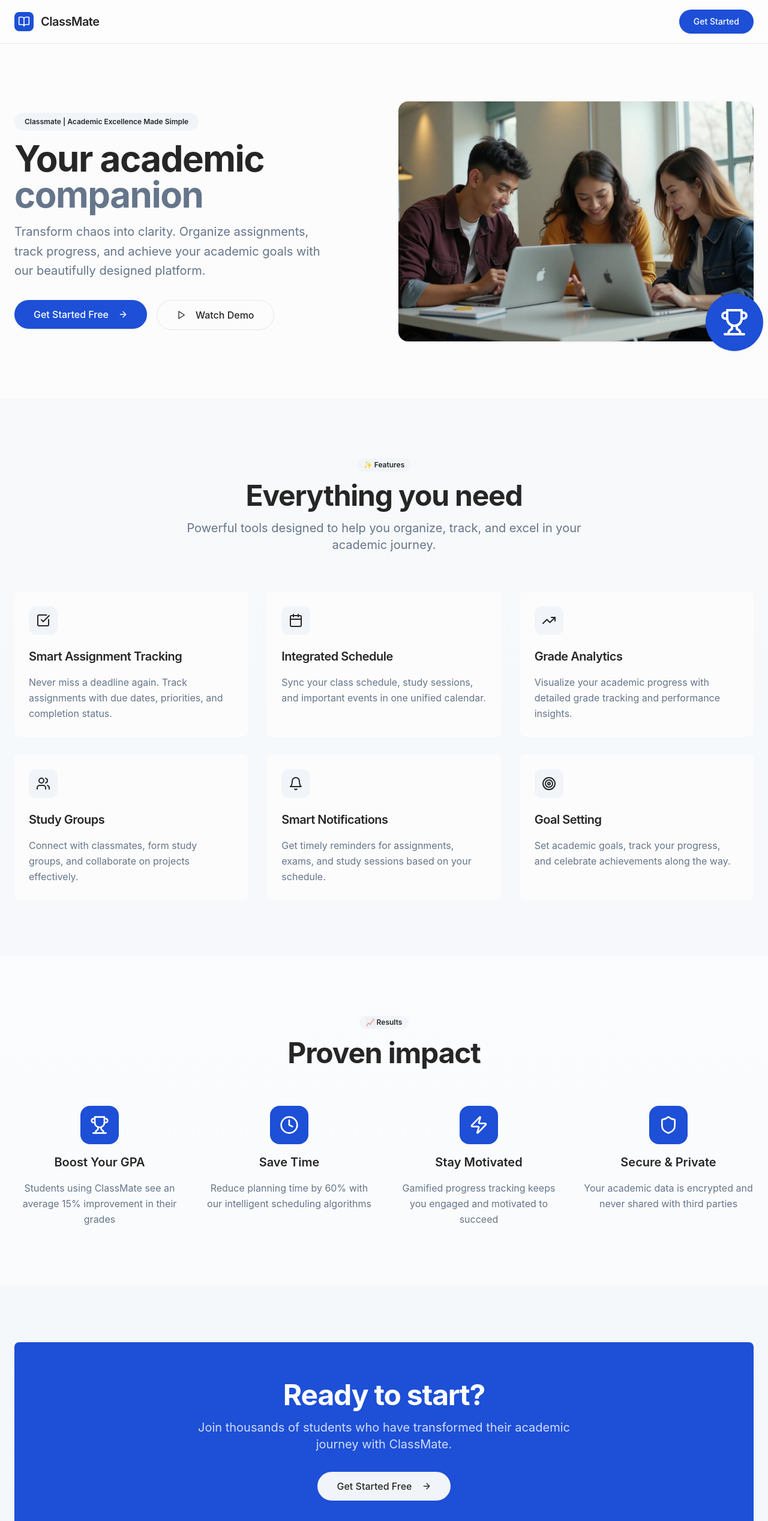
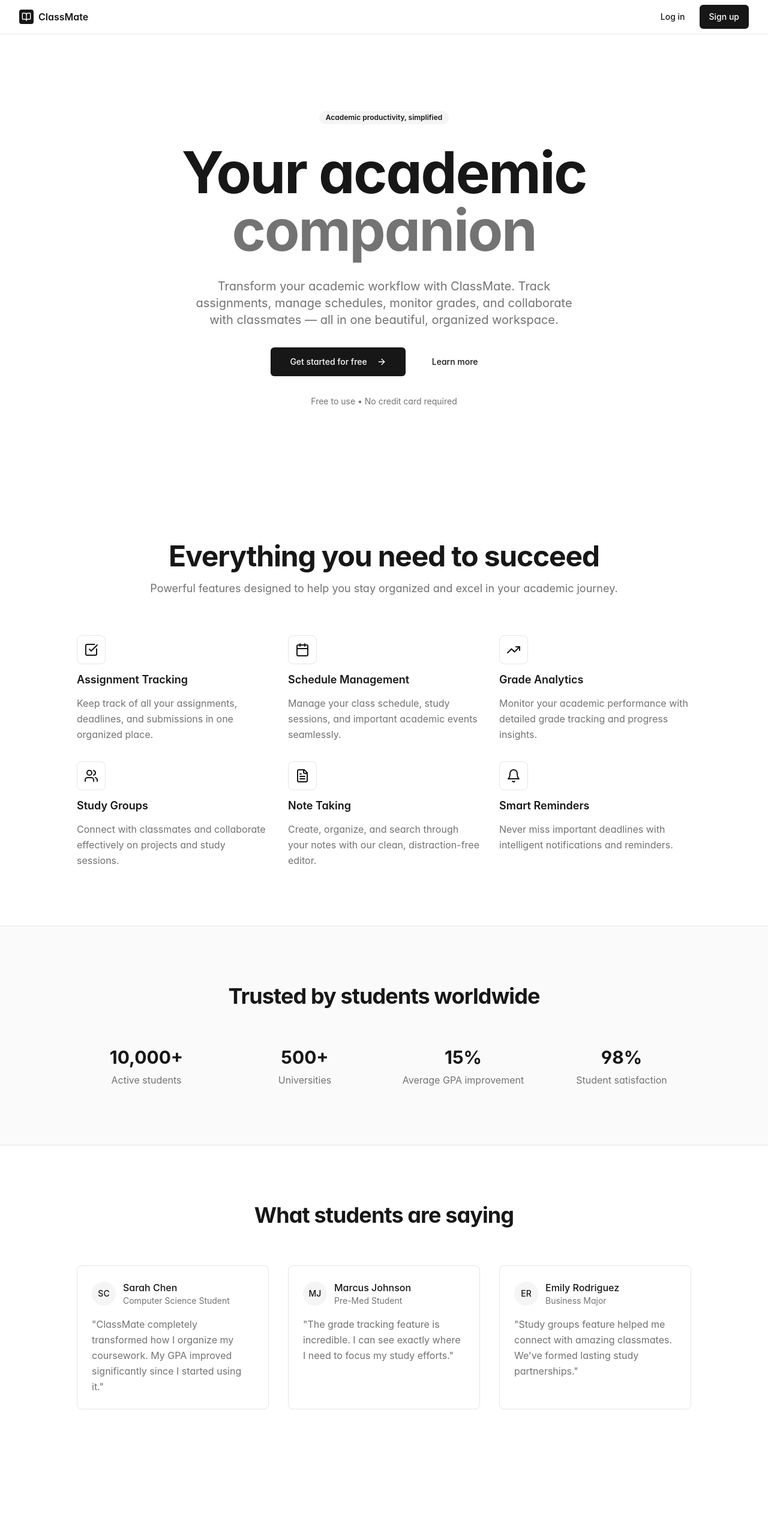
Before and after one commit to linux-cmd/classmate-academic-hub, a React (Vite) app: page / in a window 1280 px wide. Shown: the top 2535 px of the page at 60% size. Built offline with nearby package versions, Linux system fonts and the light colour scheme.

Commit message:
Redesign website to Notion style

```diff
--- a/src/index.css
+++ b/src/index.css
@@ -8,38 +8,38 @@ All colors MUST be HSL.
 
 @layer base {
   :root {
-    /* Notion-inspired neutral palette */
-    --background: 0 0% 99%;
-    --foreground: 0 0% 15%;
+    /* Notion-inspired ultra-minimal palette */
+    --background: 0 0% 100%;
+    --foreground: 0 0% 9%;
 
     --card: 0 0% 100%;
-    --card-foreground: 0 0% 15%;
+    --card-foreground: 0 0% 9%;
 
     --popover: 0 0% 100%;
-    --popover-foreground: 0 0% 15%;
+    --popover-foreground: 0 0% 9%;
 
-    /* Notion-style subtle accent */
-    --primary: 224 76% 48%;
+    /* Notion-style minimal accent - very subtle */
+    --primary: 0 0% 9%;
     --primary-foreground: 0 0% 100%;
 
-    --secondary: 210 40% 96%;
-    --secondary-foreground: 0 0% 15%;
+    --secondary: 0 0% 96%;
+    --secondary-foreground: 0 0% 9%;
 
-    --muted: 210 40% 96%;
-    --muted-foreground: 215 16% 47%;
+    --muted: 0 0% 96%;
+    --muted-foreground: 0 0% 45%;
 
-    --accent: 210 40% 96%;
-    --accent-foreground: 0 0% 15%;
+    --accent: 0 0% 96%;
+    --accent-foreground: 0 0% 9%;
 
     --destructive: 0 84% 60%;
     --destructive-foreground: 0 0% 98%;
 
-    /* Notion-style subtle borders */
-    --border: 214 32% 91%;
-    --input: 214 32% 91%;
-    --ring: 224 76% 48%;
+    /* Notion-style ultra-subtle borders */
+    --border: 0 0% 90%;
+    --input: 0 0% 90%;
+    --ring: 0 0% 9%;
 
-    /* Clean status colors */
+    /* Minimal status colors */
     --success: 142 71% 45%;
     --success-foreground: 0 0% 100%;
 
@@ -49,13 +49,9 @@ All colors MUST be HSL.
     --info: 199 89% 48%;
     --info-foreground: 0 0% 100%;
 
-    /* Minimal gradients */
-    --gradient-primary: linear-gradient(135deg, hsl(224 76% 48%), hsl(224 76% 58%));
-    --gradient-subtle: linear-gradient(180deg, hsl(0 0% 100%), hsl(210 40% 98%));
-
-    /* Notion-style subtle shadows */
-    --shadow-elegant: 0 1px 2px 0 hsl(0 0% 0% / 0.03), 0 1px 3px 1px hsl(0 0% 0% / 0.04);
-    --shadow-card: 0 1px 3px 0 hsl(0 0% 0% / 0.08), 0 4px 6px -1px hsl(0 0% 0% / 0.04);
+    /* Ultra-minimal shadows - barely visible like Notion */
+    --shadow-elegant: 0 1px 2px 0 hsl(0 0% 0% / 0.02);
+    --shadow-card: 0 1px 3px 0 hsl(0 0% 0% / 0.05);
 
     --radius: 0.5rem;
 
@@ -77,33 +73,33 @@ All colors MUST be HSL.
   }
 
   .dark {
-    --background: 240 10% 3.9%;
+    --background: 0 0% 9%;
     --foreground: 0 0% 98%;
 
-    --card: 240 10% 3.9%;
+    --card: 0 0% 9%;
     --card-foreground: 0 0% 98%;
 
-    --popover: 240 10% 3.9%;
+    --popover: 0 0% 9%;
     --popover-foreground: 0 0% 98%;
 
     --primary: 0 0% 98%;
-    --primary-foreground: 240 5.9% 10%;
+    --primary-foreground: 0 0% 9%;
 
-    --secondary: 240 3.7% 15.9%;
+    --secondary: 0 0% 14%;
     --secondary-foreground: 0 0% 98%;
 
-    --muted: 240 3.7% 15.9%;
-    --muted-foreground: 240 5% 64.9%;
+    --muted: 0 0% 14%;
+    --muted-foreground: 0 0% 63%;
 
-    --accent: 240 3.7% 15.9%;
+    --accent: 0 0% 14%;
     --accent-foreground: 0 0% 98%;
 
     --destructive: 0 62.8% 30.6%;
     --destructive-foreground: 0 0% 98%;
 
-    --border: 240 3.7% 15.9%;
-    --input: 240 3.7% 15.9%;
-    --ring: 240 4.9% 83.9%;
+    --border: 0 0% 14%;
+    --input: 0 0% 14%;
+    --ring: 0 0% 83%;
 
     --success: 142 76% 45%;
     --success-foreground: 0 0% 100%;
@@ -114,13 +110,9 @@ All colors MUST be HSL.
     --info: 199 89% 58%;
     --info-foreground: 0 0% 100%;
 
-    --gradient-primary: linear-gradient(135deg, hsl(0 0% 98%), hsl(240 5% 64.9%));
-    --gradient-subtle: linear-gradient(180deg, hsl(240 10% 3.9%), hsl(240 3.7% 15.9%));
-
-    /* Dark mode Notion-like shadows */
-    --shadow-card: 0 1px 3px 0 rgb(0 0 0 / 0.3), 0 1px 2px -1px rgb(0 0 0 / 0.3);
-    --shadow-elegant: 0 4px 6px -1px rgb(0 0 0 / 0.3), 0 2px 4px -2px rgb(0 0 0 / 0.3);
-    --shadow-glow: 0 10px 15px -3px rgb(0 0 0 / 0.3), 0 4px 6px -4px rgb(0 0 0 / 0.3);
+    /* Dark mode ultra-minimal shadows like Notion */
+    --shadow-card: 0 1px 3px 0 rgb(0 0 0 / 0.2);
+    --shadow-elegant: 0 2px 4px 0 rgb(0 0 0 / 0.1);
     --sidebar-background: 240 5.9% 10%;
     --sidebar-foreground: 240 4.8% 95.9%;
     --sidebar-primary: 224.3 76.3% 48%;
@@ -139,9 +131,11 @@ All colors MUST be HSL.
 
   body {
     @apply bg-background text-foreground transition-colors duration-300;
-    font-family: -apple-system, BlinkMacSystemFont, 'Segoe UI', 'Roboto', 'Oxygen', 'Ubuntu', 'Cantarell', 'Fira Sans', 'Droid Sans', 'Helvetica Neue', sans-serif;
+    font-family: ui-sans-serif, -apple-system, BlinkMacSystemFont, "Segoe UI Variable Display", "Segoe UI", Helvetica, "Apple Color Emoji", Arial, sans-serif, "Segoe UI Emoji", "Segoe UI Symbol";
     -webkit-font-smoothing: antialiased;
     -moz-osx-font-smoothing: grayscale;
+    font-feature-settings: "cv02", "cv03", "cv04", "cv11";
+    font-variation-settings: normal;
   }
 }
 
--- a/src/pages/Landing.tsx
+++ b/src/pages/Landing.tsx
@@ -1,6 +1,5 @@
 import { useState } from "react";
 import { Button } from "@/components/ui/button";
-import { Card, CardContent, CardDescription, CardHeader, CardTitle } from "@/components/ui/card";
 import { Badge } from "@/components/ui/badge";
 import {
   BookOpen,
@@ -10,17 +9,17 @@ import {
   CheckSquare,
   Bell,
   Target,
-  Trophy,
+  ArrowRight,
+  Star,
+  Clock,
+  BarChart3,
+  FileText,
   Zap,
   Shield,
-  Clock,
-  BarChart3,
-  ArrowRight,
-  Play
+  MessageCircle
 } from "lucide-react";
 import { useSupabaseAuth } from "@/hooks/useSupabaseAuth";
 import AuthDialog from "@/components/AuthDialog";
-import heroImage from "@/assets/hero-study-professional.jpg";
 
 const Landing = () => {
   const { isAuthenticated, signIn, signUp, signInWithGoogle } = useSupabaseAuth();
@@ -29,62 +28,54 @@ const Landing = () => {
   const features = [
     {
       icon: CheckSquare,
-      title: "Smart Assignment Tracking",
-      description: "Never miss a deadline again. Track assignments with due dates, priorities, and completion status.",
-      color: "text-blue-500"
+      title: "Assignment Tracking",
+      description: "Keep track of all your assignments, deadlines, and submissions in one organized place."
     },
     {
       icon: Calendar,
-      title: "Integrated Schedule",
-      description: "Sync your class schedule, study sessions, and important events in one unified calendar.",
-      color: "text-green-500"
+      title: "Schedule Management",
+      description: "Manage your class schedule, study sessions, and important academic events seamlessly."
     },
     {
       icon: TrendingUp,
       title: "Grade Analytics",
-      description: "Visualize your academic progress with detailed grade tracking and performance insights.",
-      color: "text-purple-500"
+      description: "Monitor your academic performance with detailed grade tracking and progress insights."
     },
     {
       icon: Users,
       title: "Study Groups",
-      description: "Connect with classmates, form study groups, and collaborate on projects effectively.",
-      color: "text-orange-500"
+      description: "Connect with classmates and collaborate effectively on projects and study sessions."
+    },
+    {
+      icon: FileText,
+      title: "Note Taking",
+      description: "Create, organize, and search through your notes with our clean, distraction-free editor."
     },
     {
       icon: Bell,
-      title: "Smart Notifications",
-      description: "Get timely reminders for assignments, exams, and study sessions based on your schedule.",
-      color: "text-red-500"
-    },
-    {
-      icon: Target,
-      title: "Goal Setting",
-      description: "Set academic goals, track your progress, and celebrate achievements along the way.",
-      color: "text-indigo-500"
+      title: "Smart Reminders",
+      description: "Never miss important deadlines with intelligent notifications and reminders."
     }
   ];
 
-  const benefits = [
+  const testimonials = [
     {
-      icon: Trophy,
-      title: "Boost Your GPA",
-      description: "Students using ClassMate see an average 15% improvement in their grades"
+      name: "Sarah Chen",
+      role: "Computer Science Student",
+      content: "ClassMate completely transformed how I organize my coursework. My GPA improved significantly since I started using it.",
+      avatar: "SC"
     },
     {
-      icon: Clock,
-      title: "Save Time",
-      description: "Reduce planning time by 60% with our intelligent scheduling algorithms"
+      name: "Marcus Johnson",
+      role: "Pre-Med Student",
+      content: "The grade tracking feature is incredible. I can see exactly where I need to focus my study efforts.",
+      avatar: "MJ"
     },
     {
-      icon: Zap,
-      title: "Stay Motivated",
-      description: "Gamified progress tracking keeps you engaged and motivated to succeed"
-    },
-    {
-      icon: Shield,
-      title: "Secure & Private",
-      description: "Your academic data is encrypted and never shared with third parties"
+      name: "Emily Rodriguez",
+      role: "Business Major",
+      content: "Study groups feature helped me connect with amazing classmates. We've formed lasting study partnerships.",
+      avatar: "ER"
     }
   ];
 
@@ -94,136 +85,159 @@ const Landing = () => {
   }
 
   return (
-    <div className="min-h-screen bg-gradient-subtle">
+    <div className="min-h-screen bg-background">
       {/* Header */}
-      <header className="border-b border-border bg-background/95 backdrop-blur supports-[backdrop-filter]:bg-background/60">
-        <div className="container mx-auto px-6 py-4">
-          <div className="flex items-center justify-between">
-            <div className="flex items-center space-x-3">
-              <div className="w-8 h-8 rounded-lg bg-primary flex items-center justify-center">
-                <BookOpen className="w-5 h-5 text-primary-foreground" />
+      <header className="sticky top-0 z-50 w-full border-b border-border bg-background/95 backdrop-blur supports-[backdrop-filter]:bg-background/60">
+        <div className="container flex h-14 items-center">
+          <div className="mr-4 flex">
+            <div className="flex items-center space-x-2">
+              <div className="flex h-6 w-6 items-center justify-center rounded bg-foreground">
+                <BookOpen className="h-4 w-4 text-background" />
               </div>
-              <h1 className="text-xl font-semibold tracking-tight">ClassMate</h1>
+              <span className="font-semibold">ClassMate</span>
             </div>
+          </div>
+          <div className="flex flex-1 items-center justify-end space-x-2">
+            <Button
+              variant="ghost"
+              onClick={() => setShowAuthDialog(true)}
+            >
+              Log in
+            </Button>
             <Button
               onClick={() => setShowAuthDialog(true)}
-              className="rounded-full px-6"
             >
-              Get Started
+              Sign up
             </Button>
           </div>
         </div>
       </header>
 
       {/* Hero Section */}
-      <section className="relative overflow-hidden bg-background">
-        <div className="container mx-auto px-6 py-24">
-          <div className="grid lg:grid-cols-2 gap-12 items-center">
-            <div className="space-y-8">
-              <div className="space-y-4">
-                <Badge variant="secondary" className="rounded-full px-4 py-1.5">
-                  Classmate | Academic Excellence Made Simple
+      <section className="container py-24 md:py-32">
+        <div className="mx-auto flex max-w-5xl flex-col items-center space-y-8 text-center">
+          <Badge variant="secondary" className="rounded-full">
+            Academic productivity, simplified
           </Badge>
-                <h1 className="text-5xl lg:text-6xl font-bold tracking-tight">
+
+          <h1 className="text-4xl font-bold tracking-tight sm:text-6xl md:text-7xl lg:text-8xl">
             Your academic
             <span className="block text-muted-foreground">companion</span>
           </h1>
-                <p className="text-xl text-muted-foreground leading-relaxed max-w-lg">
-                  Transform chaos into clarity. Organize assignments, track progress,
-                  and achieve your academic goals with our beautifully designed platform.
+
+          <p className="max-w-2xl text-lg text-muted-foreground sm:text-xl">
+            Transform your academic workflow with ClassMate. Track assignments,
+            manage schedules, monitor grades, and collaborate with classmates — all in one beautiful, organized workspace.
           </p>
-              </div>
-              <div className="flex flex-col sm:flex-row gap-4">
+
+          <div className="flex flex-col gap-3 sm:flex-row">
             <Button
               size="lg"
-                  className="rounded-full px-8 py-6 text-base"
               onClick={() => setShowAuthDialog(true)}
+              className="h-12 px-8"
             >
-                  Get Started Free
-                  <ArrowRight className="w-4 h-4 ml-2" />
+              Get started for free
+              <ArrowRight className="ml-2 h-4 w-4" />
             </Button>
             <Button
               size="lg"
-                  variant="outline"
-                  className="rounded-full px-8 py-6 text-base"
+              variant="ghost"
+              className="h-12 px-8"
             >
-                  <Play className="w-4 h-4 mr-2" />
-                  Watch Demo
+              Learn more
             </Button>
           </div>
+
+          <p className="text-sm text-muted-foreground">
+            Free to use • No credit card required
+          </p>
         </div>
-            <div className="relative">
-              <div className="relative rounded-2xl overflow-hidden shadow-elegant">
-                <img
-                  src={heroImage}
-                  alt="Students collaborating"
-                  className="w-full h-[400px] object-cover"
-                />
-                <div className="absolute inset-0 bg-gradient-to-t from-black/20 to-transparent" />
+      </section>
+
+      {/* Features Section */}
+      <section className="container py-24">
+        <div className="mx-auto max-w-5xl">
+          <div className="text-center mb-16">
+            <h2 className="text-3xl font-bold tracking-tight sm:text-4xl md:text-5xl">
+              Everything you need to succeed
+            </h2>
+            <p className="mt-4 text-lg text-muted-foreground">
+              Powerful features designed to help you stay organized and excel in your academic journey.
+            </p>
           </div>
-              <div className="absolute -bottom-4 -right-4 w-24 h-24 bg-primary rounded-full flex items-center justify-center shadow-elegant">
-                <Trophy className="w-12 h-12 text-primary-foreground" />
+
+          <div className="grid gap-8 sm:grid-cols-2 lg:grid-cols-3">
+            {features.map((feature, index) => (
+              <div key={index} className="group space-y-3">
+                <div className="flex h-12 w-12 items-center justify-center rounded-lg border bg-card">
+                  <feature.icon className="h-6 w-6" />
+                </div>
+                <h3 className="text-lg font-semibold">{feature.title}</h3>
+                <p className="text-muted-foreground leading-relaxed">
+                  {feature.description}
+                </p>
+              </div>
+            ))}
+          </div>
+        </div>
+      </section>
+
+      {/* Stats Section */}
+      <section className="border-y bg-muted/50 py-24">
+        <div className="container">
+          <div className="mx-auto max-w-5xl">
+            <div className="text-center mb-16">
+              <h2 className="text-3xl font-bold tracking-tight sm:text-4xl">
+                Trusted by students worldwide
+              </h2>
+            </div>
+
+            <div className="grid gap-8 sm:grid-cols-2 lg:grid-cols-4">
+              <div className="text-center space-y-2">
+                <div className="text-3xl font-bold">10,000+</div>
+                <div className="text-muted-foreground">Active students</div>
+              </div>
+              <div className="text-center space-y-2">
+                <div className="text-3xl font-bold">500+</div>
+                <div className="text-muted-foreground">Universities</div>
+              </div>
+              <div className="text-center space-y-2">
+                <div className="text-3xl font-bold">15%</div>
+                <div className="text-muted-foreground">Average GPA improvement</div>
+              </div>
+              <div className="text-center space-y-2">
+                <div className="text-3xl font-bold">98%</div>
+                <div className="text-muted-foreground">Student satisfaction</div>
               </div>
             </div>
           </div>
         </div>
       </section>
 
-      {/* Features Section */}
-      <section className="py-24 bg-muted/50">
-        <div className="container mx-auto px-6">
-          <div className="text-center mb-16 space-y-4">
-            <Badge variant="secondary" className="rounded-full">
-              ✨ Features
-            </Badge>
-            <h2 className="text-4xl lg:text-5xl font-bold tracking-tight">
-              Everything you need
-            </h2>
-            <p className="text-xl text-muted-foreground max-w-2xl mx-auto">
-              Powerful tools designed to help you organize, track, and excel in your academic journey.
-            </p>
-          </div>
-
-          <div className="grid grid-cols-1 md:grid-cols-2 lg:grid-cols-3 gap-8">
-            {features.map((feature, index) => (
-              <Card key={index} className="border-0 shadow-card hover:shadow-elegant transition-all duration-300 bg-background">
-                <CardHeader className="pb-4">
-                  <div className="w-12 h-12 rounded-xl bg-muted flex items-center justify-center mb-4">
-                    <feature.icon className="w-6 h-6 text-foreground" />
-                  </div>
-                  <CardTitle className="text-xl font-semibold">{feature.title}</CardTitle>
-                </CardHeader>
-                <CardContent>
-                  <CardDescription className="text-base text-muted-foreground leading-relaxed">
-                    {feature.description}
-                  </CardDescription>
-                </CardContent>
-              </Card>
-            ))}
-          </div>
-        </div>
-      </section>
-
-      {/* Benefits Section */}
-      <section className="py-24">
-        <div className="container mx-auto px-6">
-          <div className="text-center mb-16 space-y-4">
-            <Badge variant="secondary" className="rounded-full">
-              📈 Results
-            </Badge>
-            <h2 className="text-4xl lg:text-5xl font-bold tracking-tight">
-              Proven impact
+      {/* Testimonials Section */}
+      <section className="container py-24">
+        <div className="mx-auto max-w-5xl">
+          <div className="text-center mb-16">
+            <h2 className="text-3xl font-bold tracking-tight sm:text-4xl">
+              What students are saying
             </h2>
           </div>
 
-          <div className="grid grid-cols-1 md:grid-cols-2 lg:grid-cols-4 gap-8">
-            {benefits.map((benefit, index) => (
-              <div key={index} className="text-center space-y-4">
-                <div className="w-16 h-16 mx-auto bg-primary rounded-2xl flex items-center justify-center">
-                  <benefit.icon className="w-8 h-8 text-primary-foreground" />
+          <div className="grid gap-8 sm:grid-cols-2 lg:grid-cols-3">
+            {testimonials.map((testimonial, index) => (
+              <div key={index} className="space-y-4 rounded-lg border bg-card p-6">
+                <div className="flex items-center space-x-3">
+                  <div className="flex h-10 w-10 items-center justify-center rounded-full bg-muted text-sm font-medium">
+                    {testimonial.avatar}
                   </div>
-                <h3 className="text-xl font-semibold">{benefit.title}</h3>
-                <p className="text-muted-foreground leading-relaxed">{benefit.description}</p>
+                  <div>
+                    <div className="font-medium">{testimonial.name}</div>
+                    <div className="text-sm text-muted-foreground">{testimonial.role}</div>
+                  </div>
+                </div>
+                <p className="text-muted-foreground leading-relaxed">
+                  "{testimonial.content}"
+                </p>
               </div>
             ))}
           </div>
@@ -231,47 +245,46 @@ const Landing = () => {
       </section>
 
       {/* CTA Section */}
-      <section className="py-24 bg-muted/50">
-        <div className="container mx-auto px-6">
-          <Card className="border-0 bg-primary text-primary-foreground">
-            <CardContent className="p-12 lg:p-16 text-center space-y-8">
-              <div className="space-y-4">
-                <h2 className="text-4xl lg:text-5xl font-bold tracking-tight">
-                  Ready to start?
+      <section className="container py-24">
+        <div className="mx-auto max-w-3xl text-center space-y-8">
+          <h2 className="text-3xl font-bold tracking-tight sm:text-4xl md:text-5xl">
+            Ready to transform your academic life?
           </h2>
-                <p className="text-xl text-primary-foreground/80 max-w-2xl mx-auto">
-                  Join thousands of students who have transformed their academic journey with ClassMate.
+          <p className="text-lg text-muted-foreground">
+            Join thousands of students who have already improved their academic performance with ClassMate.
           </p>
-              </div>
+          <div className="flex flex-col gap-3 sm:flex-row sm:justify-center">
             <Button
               size="lg"
-                variant="secondary"
-                className="rounded-full px-8 py-6 text-base"
               onClick={() => setShowAuthDialog(true)}
+              className="h-12 px-8"
             >
-                Get Started Free
-                <ArrowRight className="w-4 h-4 ml-2" />
+              Get started for free
+              <ArrowRight className="ml-2 h-4 w-4" />
             </Button>
-              <p className="text-sm text-primary-foreground/60">
-                No credit card required • Free forever
-              </p>
-            </CardContent>
-          </Card>
+            <Button
+              size="lg"
+              variant="outline"
+              className="h-12 px-8"
+            >
+              Contact sales
+            </Button>
+          </div>
         </div>
       </section>
 
       {/* Footer */}
-      <footer className="border-t border-border bg-background py-12">
-        <div className="container mx-auto px-6">
-          <div className="flex items-center justify-between">
-            <div className="flex items-center space-x-3">
-              <div className="w-8 h-8 rounded-lg bg-primary flex items-center justify-center">
-                <BookOpen className="w-5 h-5 text-primary-foreground" />
+      <footer className="border-t bg-muted/50">
+        <div className="container py-12">
+          <div className="flex flex-col items-center justify-between space-y-4 sm:flex-row sm:space-y-0">
+            <div className="flex items-center space-x-2">
+              <div className="flex h-6 w-6 items-center justify-center rounded bg-foreground">
+                <BookOpen className="h-4 w-4 text-background" />
               </div>
-              <span className="font-semibold text-lg">ClassMate</span>
+              <span className="font-semibold">ClassMate</span>
             </div>
             <p className="text-sm text-muted-foreground">
-              © 2024 ClassMate. Built for academic excellence.
+              © 2024 ClassMate. All rights reserved.
             </p>
           </div>
         </div>
```
Lines whose indentation alone changed are shown as unchanged.
